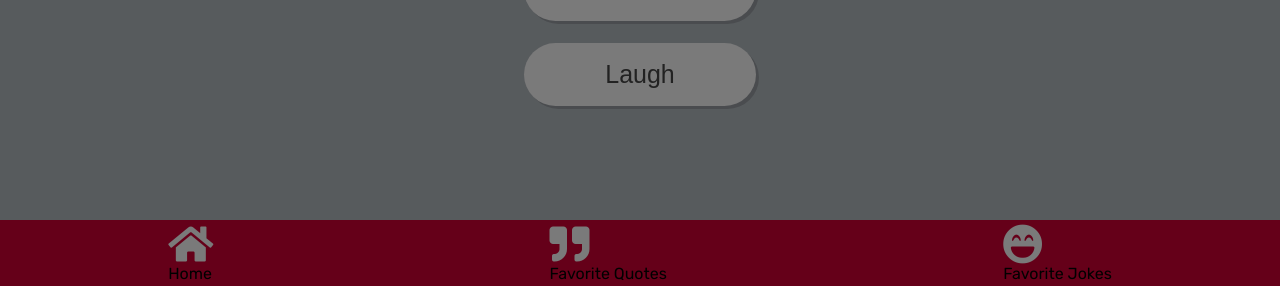
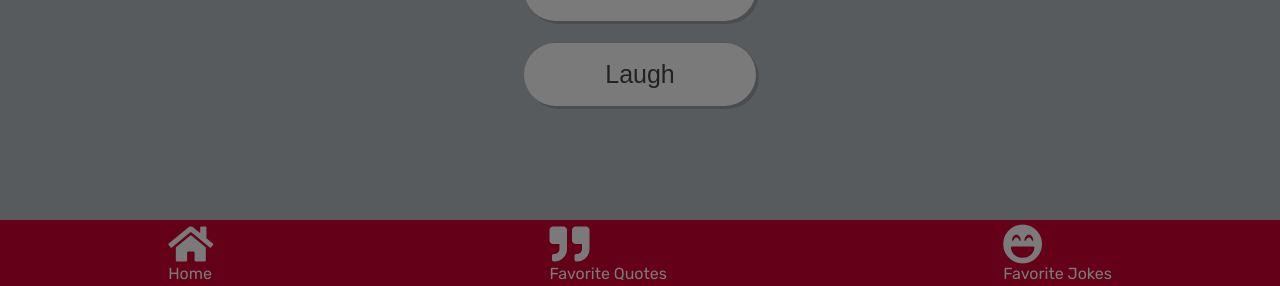
Before and after one commit to OSAdams/get-motivated-else-laugh, a website: page index.html in a window 1280 px wide. Shown: the part 514-800 px from the top of the page. Drawn offline with nearby package versions, Linux system fonts and the light colour scheme; no server answers.

Commit message:
Added text styling to text under icons in nav bar. #26

```diff
--- a/css/styles.css
+++ b/css/styles.css
@@ -175,3 +175,7 @@ li {
 .joke-styling {
   margin-bottom: 1rem;
 }
+
+.icon-text {
+  color: #F5F5F5;
+}
--- a/index.html
+++ b/index.html
@@ -53,15 +53,15 @@
     <div class="navigation" id="navigation">
       <span>
         <i class="fas fa-home" id="home"></i>
-        <div>Home</div>
+        <div class="icon-text">Home</div>
       </span>
       <span>
         <i class="fas fa-quote-right" id="saved-quotes"></i>
-        <div>Favorite Quotes</div>
+        <div class="icon-text">Favorite Quotes</div>
       </span>
       <span>
         <i class="fas fa-laugh-beam" id="saved-jokes"></i>
-        <div>Favorite Jokes</div>
+        <div class="icon-text">Favorite Jokes</div>
       </span>
     </div>
   </nav>
```
